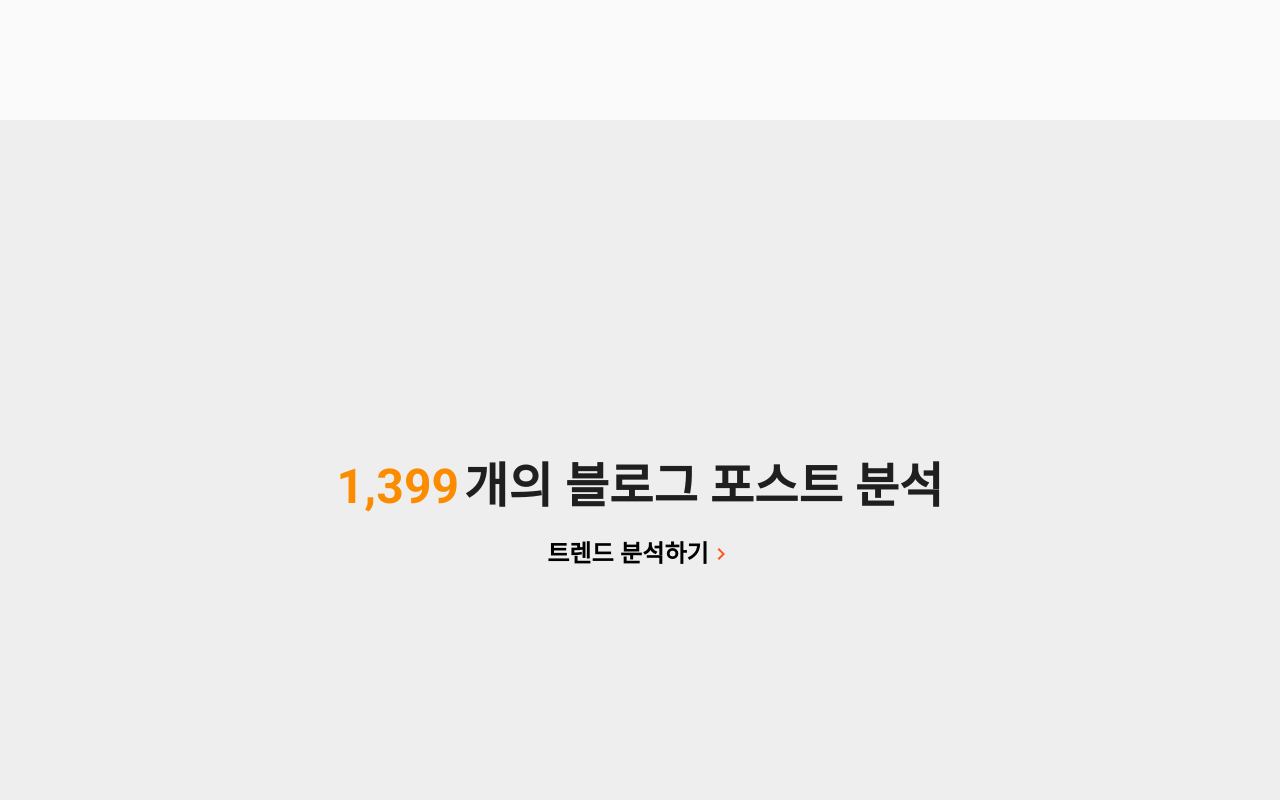
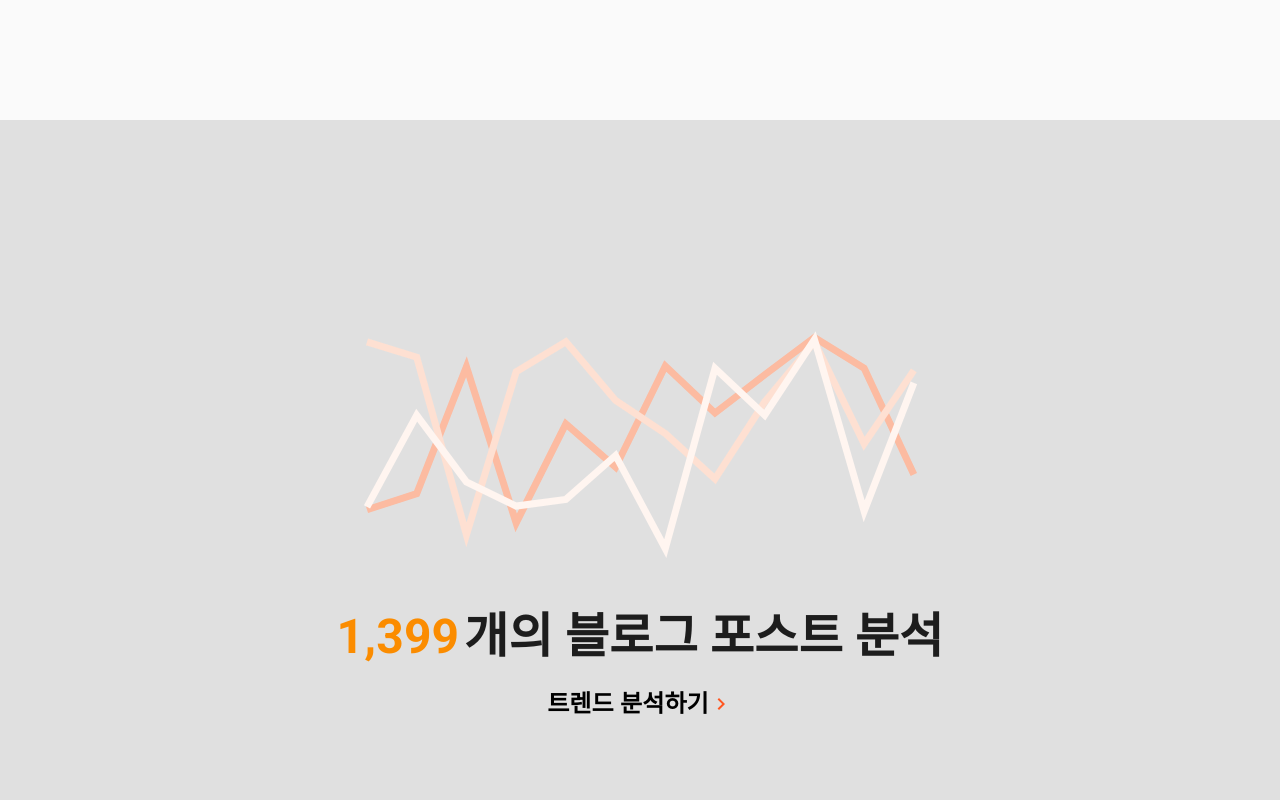
Before and after one commit to GAEBL/techblogzip, a React (Create React App) app in the folder frontend/: page / in a window 1280 px wide. Shown: the part 1480-2280 px from the top of the page. Built offline with nearby package versions, Linux system fonts and the light colour scheme; no server answers; a web font is replaced by a local one.

Commit message:
feat: 가짜 차트 만들기 완료

```diff
--- a/frontend/package.json
+++ b/frontend/package.json
@@ -8,6 +8,8 @@
     "@material-ui/icons": "^4.9.1",
     "@material-ui/lab": "^4.0.0-alpha.54",
     "@material-ui/pickers": "^3.2.10",
+    "@nivo/bar": "^0.62.0",
+    "@nivo/line": "^0.62.0",
     "@testing-library/jest-dom": "^4.2.4",
     "@testing-library/react": "^9.3.2",
     "@testing-library/user-event": "^7.1.2",
--- /dev/null
+++ b/frontend/src/pages/MainPage/FakeLineChart.js
@@ -0,0 +1,563 @@
+import React, { useEffect, useState } from 'react';
+import { ResponsiveLine } from '@nivo/line';
+import styled from 'styled-components';
+
+const ChartContainer = styled.div`
+  height: 300px;
+  width: 100%;
+  @media all and (max-width: 600px) {
+    height: 250px;
+    width: 400px;
+  }
+  @media all and (max-width: 350px) {
+    height: 200px;
+    width: 300px;
+  }
+`;
+
+function FakeLineChart(props) {
+  const [dataNumber, setDataNumber] = useState(0);
+  useEffect(() => {
+    const interval = setInterval(() => {
+      setDataNumber((prev) => {
+        if (prev === data.length - 1) {
+          return 0;
+        } else {
+          return prev + 1;
+        }
+      });
+    }, 3000);
+
+    return () => {
+      clearInterval(interval);
+    };
+  }, []);
+
+  return (
+    <ChartContainer>
+      <ResponsiveLine
+        data={data[dataNumber]}
+        margin={{ top: 30, right: 30, bottom: 50, left: 30 }}
+        xScale={{ type: 'point' }}
+        yScale={{
+          type: 'linear',
+          min: 'auto',
+          max: 'auto',
+          reverse: false,
+        }}
+        axisTop={null}
+        axisRight={null}
+        axisBottom={null}
+        axisLeft={null}
+        colors={{ scheme: 'reds' }}
+        pointSize={6}
+        pointColor={{ theme: 'background' }}
+        pointBorderWidth={6}
+        pointBorderColor={{ from: 'serieColor' }}
+        enablePointLabel={false}
+        pointLabel="y"
+        pointLabelYOffset={-12}
+        lineWidth={7}
+        enableGridX={false}
+        enableGridY={false}
+      />
+    </ChartContainer>
+  );
+}
+
+export default FakeLineChart;
+
+const data = [
+  [
+    {
+      id: 'japan',
+      color: 'hsl(243, 70%, 50%)',
+      data: [
+        {
+          x: 'plane',
+          y: 63,
+        },
+        {
+          x: 'helicopter',
+          y: 188,
+        },
+        {
+          x: 'boat',
+          y: 97,
+        },
+        {
+          x: 'train',
+          y: 64,
+        },
+        {
+          x: 'subway',
+          y: 73,
+        },
+        {
+          x: 'bus',
+          y: 133,
+        },
+        {
+          x: 'car',
+          y: 6,
+        },
+        {
+          x: 'moto',
+          y: 252,
+        },
+        {
+          x: 'bicycle',
+          y: 188,
+        },
+        {
+          x: 'horse',
+          y: 291,
+        },
+        {
+          x: 'skateboard',
+          y: 57,
+        },
+        {
+          x: 'others',
+          y: 232,
+        },
+      ],
+    },
+    {
+      id: 'france',
+      color: 'hsl(156, 70%, 50%)',
+      data: [
+        {
+          x: 'plane',
+          y: 288,
+        },
+        {
+          x: 'helicopter',
+          y: 267,
+        },
+        {
+          x: 'boat',
+          y: 25,
+        },
+        {
+          x: 'train',
+          y: 247,
+        },
+        {
+          x: 'subway',
+          y: 288,
+        },
+        {
+          x: 'bus',
+          y: 208,
+        },
+        {
+          x: 'car',
+          y: 163,
+        },
+        {
+          x: 'moto',
+          y: 101,
+        },
+        {
+          x: 'bicycle',
+          y: 206,
+        },
+        {
+          x: 'horse',
+          y: 288,
+        },
+        {
+          x: 'skateboard',
+          y: 149,
+        },
+        {
+          x: 'others',
+          y: 249,
+        },
+      ],
+    },
+    {
+      id: 'us',
+      color: 'hsl(119, 70%, 50%)',
+      data: [
+        {
+          x: 'plane',
+          y: 59,
+        },
+        {
+          x: 'helicopter',
+          y: 81,
+        },
+        {
+          x: 'boat',
+          y: 254,
+        },
+        {
+          x: 'train',
+          y: 41,
+        },
+        {
+          x: 'subway',
+          y: 176,
+        },
+        {
+          x: 'bus',
+          y: 117,
+        },
+        {
+          x: 'car',
+          y: 255,
+        },
+        {
+          x: 'moto',
+          y: 191,
+        },
+        {
+          x: 'bicycle',
+          y: 243,
+        },
+        {
+          x: 'horse',
+          y: 294,
+        },
+        {
+          x: 'skateboard',
+          y: 252,
+        },
+        {
+          x: 'others',
+          y: 107,
+        },
+      ],
+    },
+  ],
+  [
+    {
+      id: 'japan',
+      color: 'hsl(332, 70%, 50%)',
+      data: [
+        {
+          x: 'plane',
+          y: 79,
+        },
+        {
+          x: 'helicopter',
+          y: 243,
+        },
+        {
+          x: 'boat',
+          y: 140,
+        },
+        {
+          x: 'train',
+          y: 94,
+        },
+        {
+          x: 'subway',
+          y: 222,
+        },
+        {
+          x: 'bus',
+          y: 194,
+        },
+        {
+          x: 'car',
+          y: 2,
+        },
+        {
+          x: 'moto',
+          y: 95,
+        },
+        {
+          x: 'bicycle',
+          y: 83,
+        },
+        {
+          x: 'horse',
+          y: 237,
+        },
+        {
+          x: 'skateboard',
+          y: 79,
+        },
+        {
+          x: 'others',
+          y: 160,
+        },
+      ],
+    },
+    {
+      id: 'france',
+      color: 'hsl(63, 70%, 50%)',
+      data: [
+        {
+          x: 'plane',
+          y: 168,
+        },
+        {
+          x: 'helicopter',
+          y: 230,
+        },
+        {
+          x: 'boat',
+          y: 45,
+        },
+        {
+          x: 'train',
+          y: 197,
+        },
+        {
+          x: 'subway',
+          y: 111,
+        },
+        {
+          x: 'bus',
+          y: 262,
+        },
+        {
+          x: 'car',
+          y: 189,
+        },
+        {
+          x: 'moto',
+          y: 189,
+        },
+        {
+          x: 'bicycle',
+          y: 276,
+        },
+        {
+          x: 'horse',
+          y: 181,
+        },
+        {
+          x: 'skateboard',
+          y: 254,
+        },
+        {
+          x: 'others',
+          y: 295,
+        },
+      ],
+    },
+    {
+      id: 'us',
+      color: 'hsl(314, 70%, 50%)',
+      data: [
+        {
+          x: 'plane',
+          y: 290,
+        },
+        {
+          x: 'helicopter',
+          y: 63,
+        },
+        {
+          x: 'boat',
+          y: 248,
+        },
+        {
+          x: 'train',
+          y: 247,
+        },
+        {
+          x: 'subway',
+          y: 220,
+        },
+        {
+          x: 'bus',
+          y: 19,
+        },
+        {
+          x: 'car',
+          y: 51,
+        },
+        {
+          x: 'moto',
+          y: 219,
+        },
+        {
+          x: 'bicycle',
+          y: 237,
+        },
+        {
+          x: 'horse',
+          y: 17,
+        },
+        {
+          x: 'skateboard',
+          y: 31,
+        },
+        {
+          x: 'others',
+          y: 112,
+        },
+      ],
+    },
+  ],
+  [
+    {
+      id: 'japan',
+      color: 'hsl(221, 70%, 50%)',
+      data: [
+        {
+          x: 'plane',
+          y: 184,
+        },
+        {
+          x: 'helicopter',
+          y: 179,
+        },
+        {
+          x: 'boat',
+          y: 64,
+        },
+        {
+          x: 'train',
+          y: 87,
+        },
+        {
+          x: 'subway',
+          y: 192,
+        },
+        {
+          x: 'bus',
+          y: 217,
+        },
+        {
+          x: 'car',
+          y: 22,
+        },
+        {
+          x: 'moto',
+          y: 127,
+        },
+        {
+          x: 'bicycle',
+          y: 53,
+        },
+        {
+          x: 'horse',
+          y: 227,
+        },
+        {
+          x: 'skateboard',
+          y: 276,
+        },
+        {
+          x: 'others',
+          y: 140,
+        },
+      ],
+    },
+    {
+      id: 'france',
+      color: 'hsl(145, 70%, 50%)',
+      data: [
+        {
+          x: 'plane',
+          y: 227,
+        },
+        {
+          x: 'helicopter',
+          y: 157,
+        },
+        {
+          x: 'boat',
+          y: 62,
+        },
+        {
+          x: 'train',
+          y: 297,
+        },
+        {
+          x: 'subway',
+          y: 188,
+        },
+        {
+          x: 'bus',
+          y: 186,
+        },
+        {
+          x: 'car',
+          y: 183,
+        },
+        {
+          x: 'moto',
+          y: 6,
+        },
+        {
+          x: 'bicycle',
+          y: 112,
+        },
+        {
+          x: 'horse',
+          y: 209,
+        },
+        {
+          x: 'skateboard',
+          y: 59,
+        },
+        {
+          x: 'others',
+          y: 77,
+        },
+      ],
+    },
+    {
+      id: 'us',
+      color: 'hsl(19, 70%, 50%)',
+      data: [
+        {
+          x: 'plane',
+          y: 290,
+        },
+        {
+          x: 'helicopter',
+          y: 90,
+        },
+        {
+          x: 'boat',
+          y: 34,
+        },
+        {
+          x: 'train',
+          y: 229,
+        },
+        {
+          x: 'subway',
+          y: 145,
+        },
+        {
+          x: 'bus',
+          y: 126,
+        },
+        {
+          x: 'car',
+          y: 271,
+        },
+        {
+          x: 'moto',
+          y: 34,
+        },
+        {
+          x: 'bicycle',
+          y: 290,
+        },
+        {
+          x: 'horse',
+          y: 263,
+        },
+        {
+          x: 'skateboard',
+          y: 10,
+        },
+        {
+          x: 'others',
+          y: 11,
+        },
+      ],
+    },
+  ],
+];
--- a/frontend/src/pages/MainPage/index.js
+++ b/frontend/src/pages/MainPage/index.js
@@ -10,6 +10,7 @@ import { colors } from '@material-ui/core';
 import FakeLikeBtn from './FakeLikeBtn';
 import ChevronRightIcon from '@material-ui/icons/ChevronRight';
 import { Link } from 'react-router-dom';
+import FakeLineChart from './FakeLineChart';
 
 const MainPageWrapper = styled.div``;
 
@@ -42,6 +43,7 @@ const PageSection = styled.section`
 
 const ContentsLink = styled(Link)`
   display: flex;
+  flex-wrap: wrap;
   align-items: center;
   text-decoration: none;
   color: black;
@@ -73,8 +75,9 @@ const RightIcon = styled(ChevronRightIcon)`
 `;
 
 function MainPage(props) {
-  const { pageData } = useSelector(({ post, loading }) => ({
+  const { pageData, isLoggedIn } = useSelector(({ post, user }) => ({
     pageData: post.pageData,
+    isLoggedIn: user.isLoggedIn,
   }));
 
   const dispatch = useDispatch();
@@ -109,15 +112,17 @@ function MainPage(props) {
               />
               개 기업의 기술 개발 블로그
             </span>
-            <ContentsLink className="content__subtext">
+            <ContentsLink to="/posts" className="content__subtext">
               최신글 보러가기 <RightIcon />
             </ContentsLink>
           </UpFadeIn>
         </div>
       </PageSection>
-      <PageSection bgColor={colors.grey[200]}>
+      <PageSection bgColor={colors.grey[300]}>
         <div className="contents">
           <UpFadeIn>
+            <FakeLineChart />
+
             <span className="contents__text">
               <StyledCountUp
                 end={
@@ -128,7 +133,7 @@ function MainPage(props) {
               />
               개의 블로그 포스트 분석
             </span>
-            <ContentsLink className="content__subtext">
+            <ContentsLink to="/trend" className="content__subtext">
               트렌드 분석하기 <RightIcon />
             </ContentsLink>
           </UpFadeIn>
@@ -138,8 +143,12 @@ function MainPage(props) {
         <div className="contents">
           <UpFadeIn>
             <FakeLikeBtn />
-            <ContentsLink to="/register" className="content__subtext">
-              <span>마음에 드는 글, 가입하고 찜하세요!</span> <RightIcon />
+            <ContentsLink
+              to={isLoggedIn ? '/mypage' : '/register'}
+              className="content__subtext"
+            >
+              <span>마음에 드는 글, </span>
+              <span>가입하고 찜하세요!</span> <RightIcon />
             </ContentsLink>
           </UpFadeIn>
         </div>
```
Also changed, not shown: 1 other file (tests, documents, lock files or other folders).
